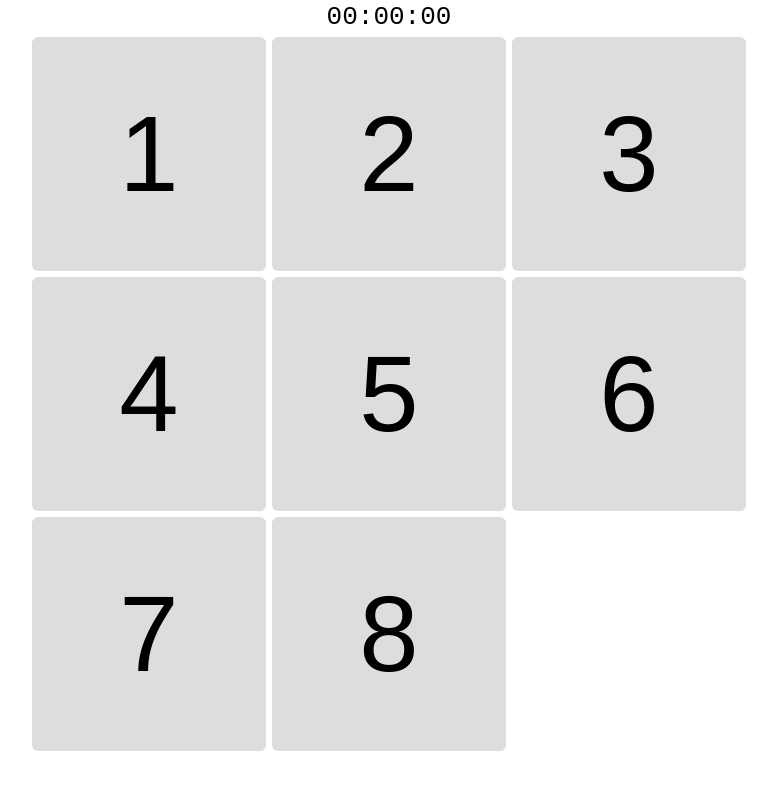
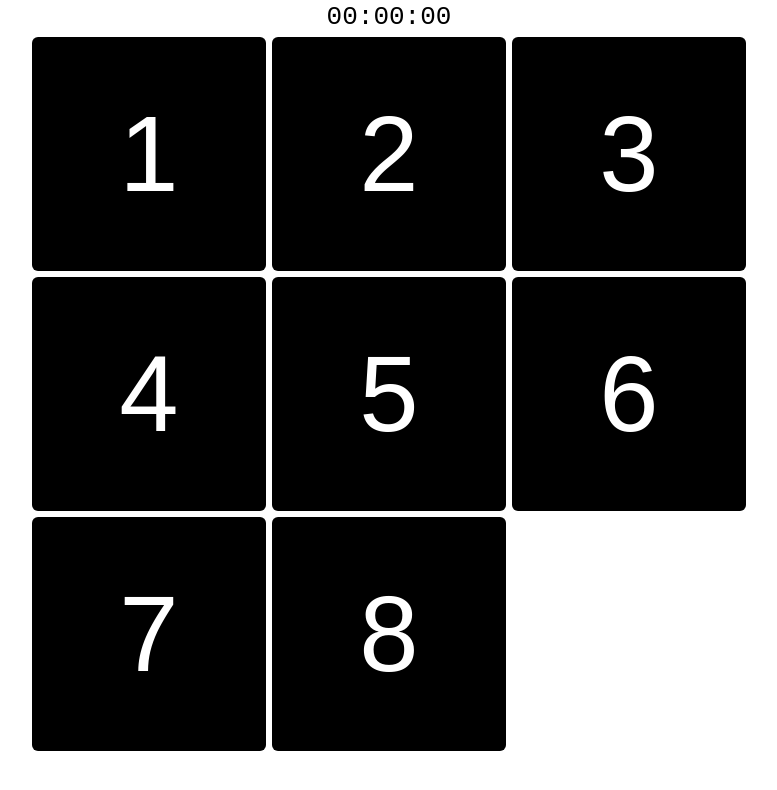
Before and after one commit to HeadMad/sveltekit-puzzle-15, a SvelteKit app: page / in a window 1280 px wide. Shown: the top 790 px of the page, without its empty margins (251-1028 px from the left). Built offline with nearby package versions, Linux system fonts and the light colour scheme; some icons are missing.

Commit message:
change cell color change cell speed

```diff
--- a/src/routes/+page.svelte
+++ b/src/routes/+page.svelte
@@ -202,7 +202,7 @@
 
     <div class="menu-line">
       <small>Отступ</small>
-      <input type="range" bind:value={halfGap} min="0" max="10" step=".5" />
+      <input type="range" bind:value={halfGap} min="0" max="5" step=".5" />
     </div>
   </div>
 {/snippet}
@@ -373,7 +373,7 @@
     width: var(--cell-size);
     height: var(--cell-size);
     font-size: var(--font-size);
-    transition: .2s;
+    transition: .1s;
   }
 
   .cell::before {
@@ -383,12 +383,13 @@
     top: var(--half-gap);
     right: var(--half-gap);
     bottom: var(--half-gap);
-    background-color: #ddd;
+    background-color: #000;
     border-radius: calc(var(--half-gap) * 2);
     cursor: pointer;
   }
 
   .image > .cell::before {
+    background-color: #fff;
     background-image: var(--image-url);
     background-size: var(--game-width) var(--game-height);
     background-position-x: calc(
@@ -410,6 +411,7 @@
 
   .numbers > .cell::after {
     content: attr(data-n);
+    color: #fff;
     position: relative;
     margin: auto;
   }
```
